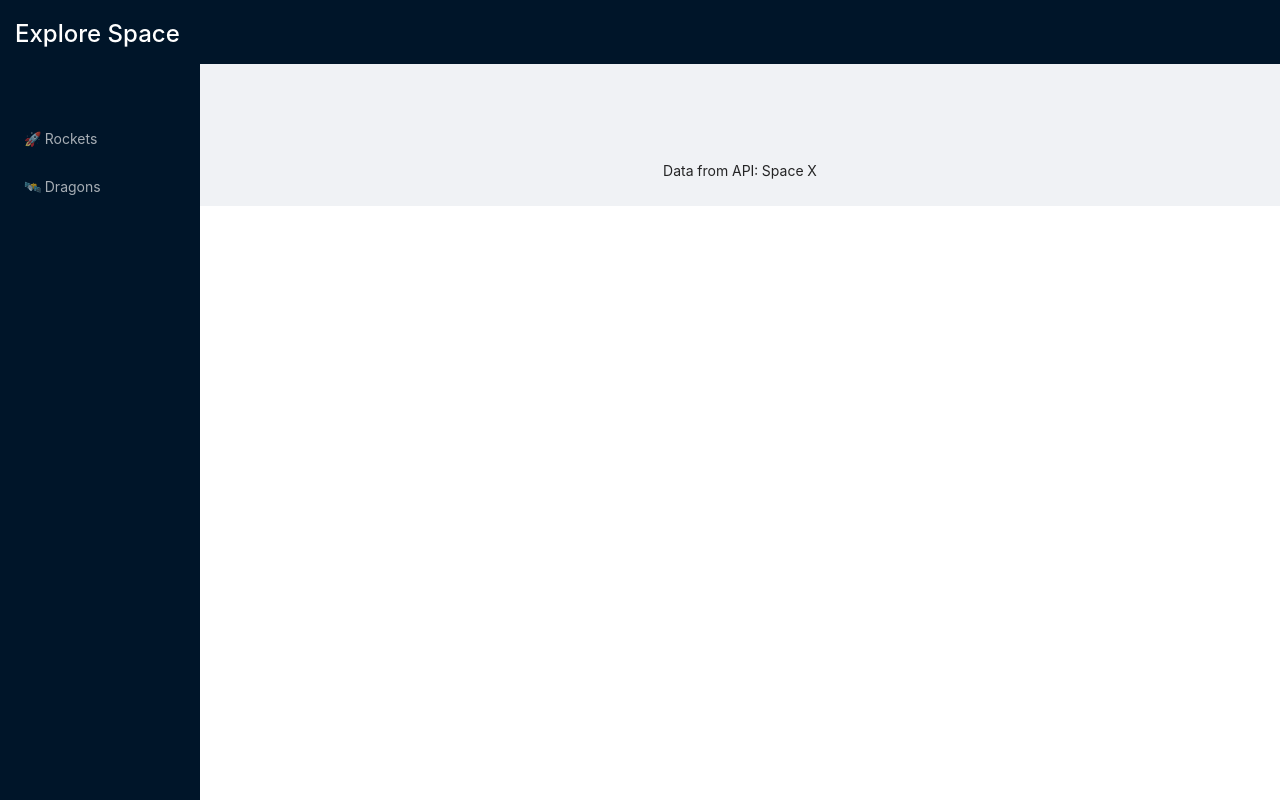
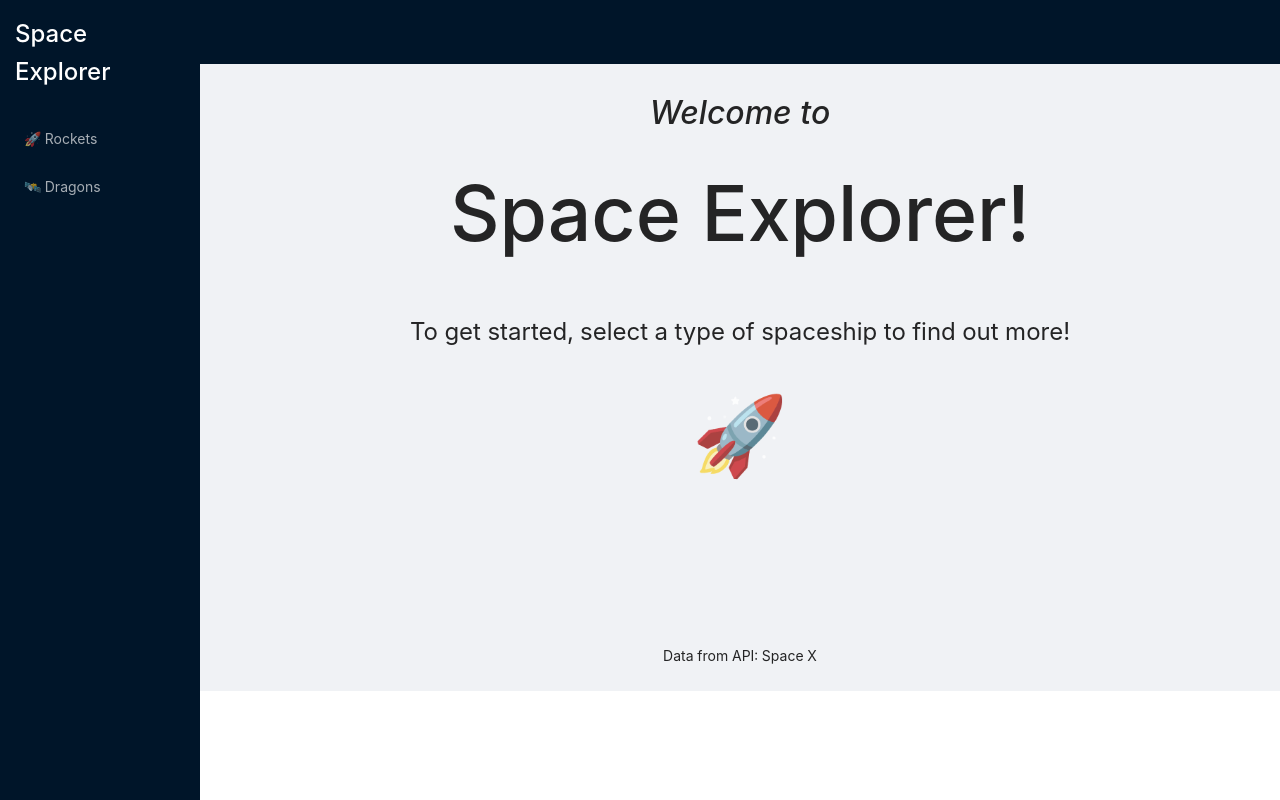
Before and after one commit to KG700/explore-space, a React (Create React App) app: page / in a window 1280 px wide. Built offline with nearby package versions, Linux system fonts and the light colour scheme.

Commit message:
Added WelcomeMessage component to display when page first loads

```diff
--- /dev/null
+++ b/src/components/WecomeMessage.tsx
@@ -0,0 +1,35 @@
+import React from 'react';
+import { connect } from 'react-redux';
+
+import { IState, SpaceShips } from '../store/reducer';
+import './WelcomeMessage.css';
+
+type Props = {
+    selected: SpaceShips
+}
+
+const WelcomeMessage = ({ selected }: Props) => {
+    return (
+        <div>
+            { selected === SpaceShips.BLANK
+                ?
+                    <div className='welcome-container'>
+                        <h2>Welcome to</h2>
+                        <h1>Space Explorer!</h1>
+                        <p>To get started, select a type of spaceship to find out more!</p>
+                        <p style={{fontSize: '6vw'}}>🚀</p>
+                    </div>
+                :
+                    null
+            }
+        </div>
+    )
+}
+
+const mapStateToProps = (state: IState) => {
+    return {
+        selected: state.selected
+    };
+  }
+
+export default connect(mapStateToProps)(WelcomeMessage);
--- /dev/null
+++ b/src/components/WelcomeMessage.css
@@ -0,0 +1,19 @@
+.welcome-container {
+    display: flex;
+    justify-content: center;
+    align-items: center;
+    flex-direction: column;
+}
+
+.welcome-container h1 {
+    font-size: 6vw;
+}
+
+.welcome-container h2 {
+    font-size: xx-large;
+    font-style: italic;
+}
+
+.welcome-container p {
+    font-size: x-large;
+}
--- a/src/containers/App.tsx
+++ b/src/containers/App.tsx
@@ -5,11 +5,10 @@ import { ThunkDispatch } from 'redux-thunk';
 
 import * as actionCreators from '../store/actions';
 import { IState } from '../store/reducer';
-import SpaceShipList from '../components/SpaceShipList';
-import SpaceShipDetails from '../components/SpaceShipDetails/SpaceShipDetails';
-import { Button, Row, Col } from 'antd';
 import { Layout, Menu } from 'antd';
 
+import WelcomeMessage from '../components/WecomeMessage';
+import SpaceShipList from '../components/SpaceShipList';
 import DragonDetails from '../components/SpaceShipDetails/DragonDetails';
 import RocketDetails from '../components/SpaceShipDetails/RocketDetails';
 import './App.css';
@@ -36,7 +35,7 @@ class App extends Component<Props> {
       }}
     >
       {/* <div className="logo" /> */}
-      <div className="logo-container"><h1>Explore Space</h1></div>
+      <div className="logo-container"><h1>Space Explorer</h1></div>
       <Menu theme="dark" mode="inline" defaultSelectedKeys={['4']}>
         <Menu.Item key="1" onClick={this.props.showRockets}>
           🚀 Rockets
@@ -49,6 +48,7 @@ class App extends Component<Props> {
     <Layout className="site-layout" style={{ marginLeft: 200 }}>
       <Header className="site-layout-background" style={{ padding: 0 }} />
       <Content style={{ margin: '24px 16px 0', overflow: 'initial' }}>
+        <WelcomeMessage />
         <div className="site-layout-background" style={{ padding: 24, textAlign: 'center' }}>
           <SpaceShipList />
         </div>
```
Also changed, not shown: 1 other file (tests, documents, lock files or other folders).
